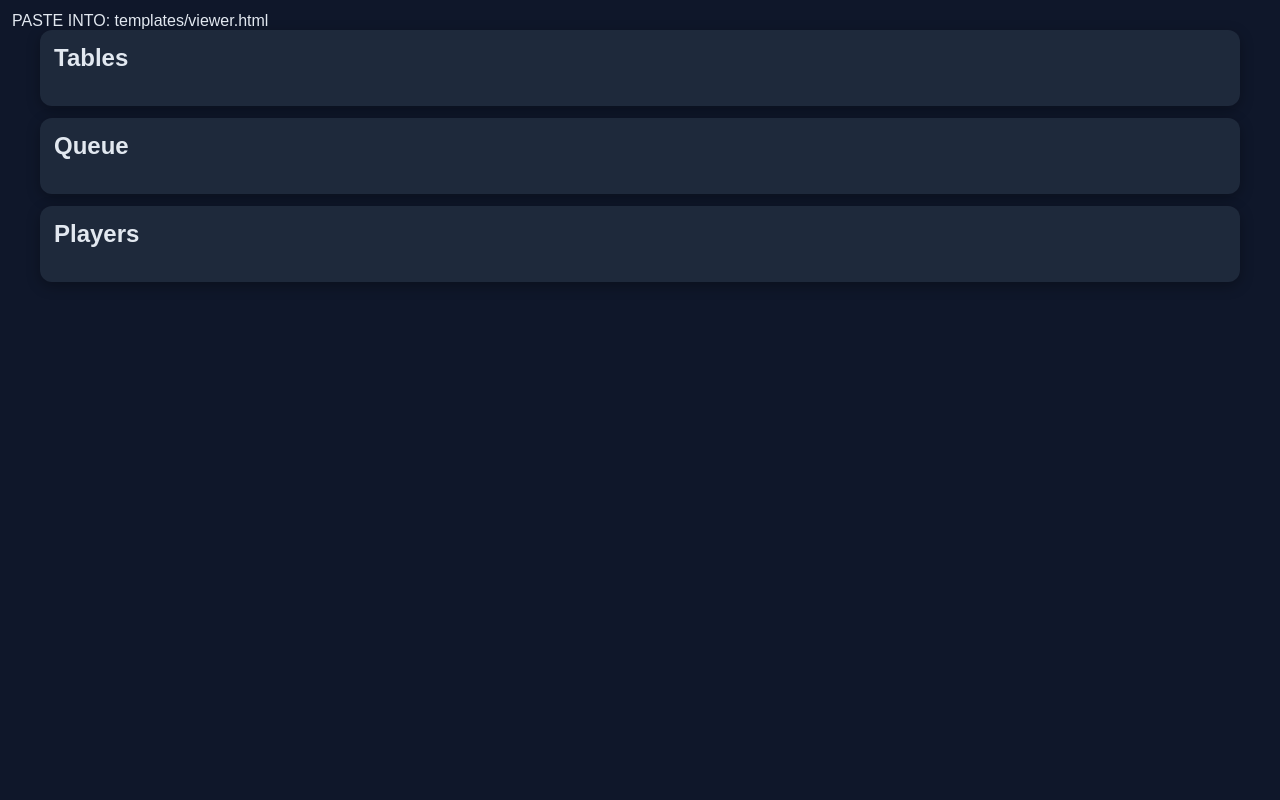
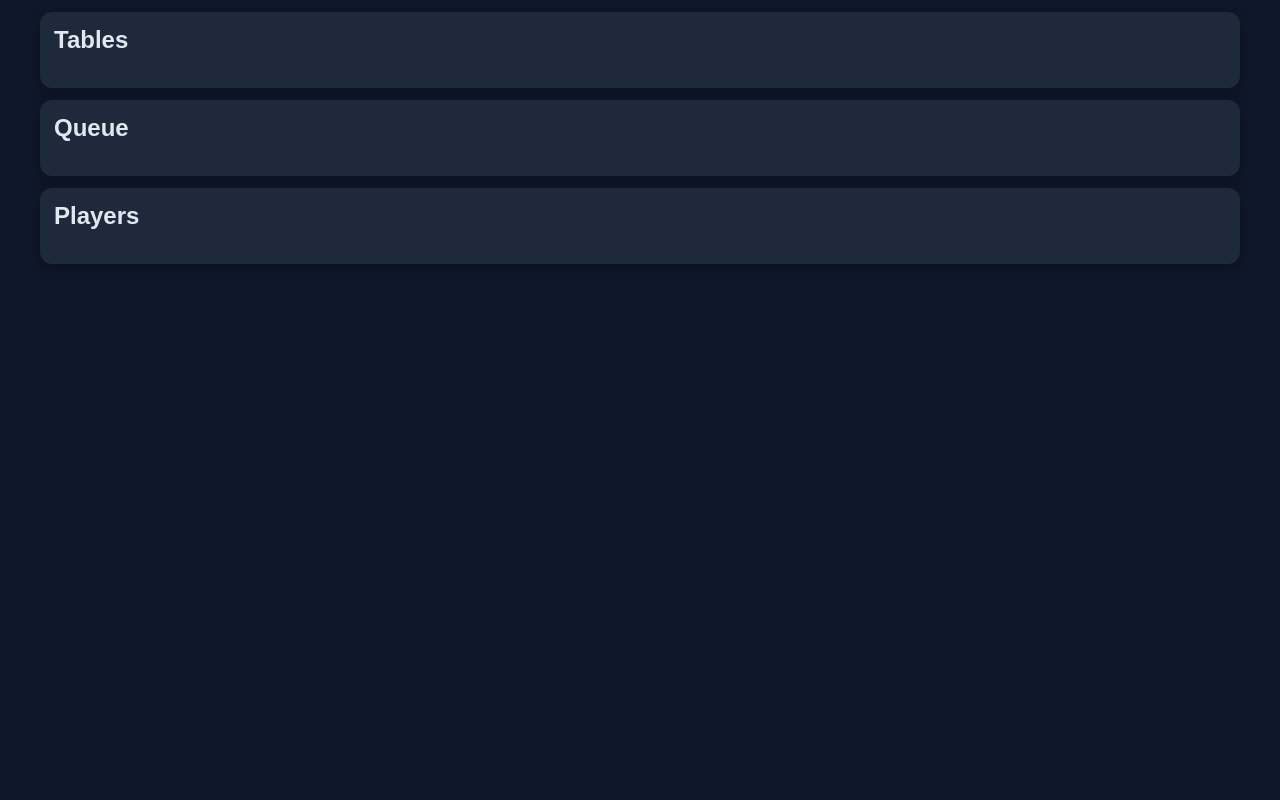
Before and after one commit to rcriteser/chip-tournament-viewer, a Flask app: template templates/viewer.html in a window 1280 px wide. Run offline with Flask 3, Linux system fonts and the light colour scheme; the template is opened without the code that fills it: most values are stand-ins (such as "Sample title", 1, 10 or a date in 2020); data that the repository does not hold is empty.

Commit message:
Fix viewer.html (remove instructions)

```diff
--- a/templates/viewer.html
+++ b/templates/viewer.html
@@ -1,7 +1,4 @@
-PASTE INTO: templates/viewer.html
-
 <!DOCTYPE html>
-
 <html lang="en">
 <head>
 <meta charset="utf-8">
@@ -15,7 +12,6 @@ PASTE INTO: templates/viewer.html
 <div class="wrap">
 
 {% if not_found %}
-
   <div class="card">
     <h1>Viewer Not Found</h1>
   </div>
```
